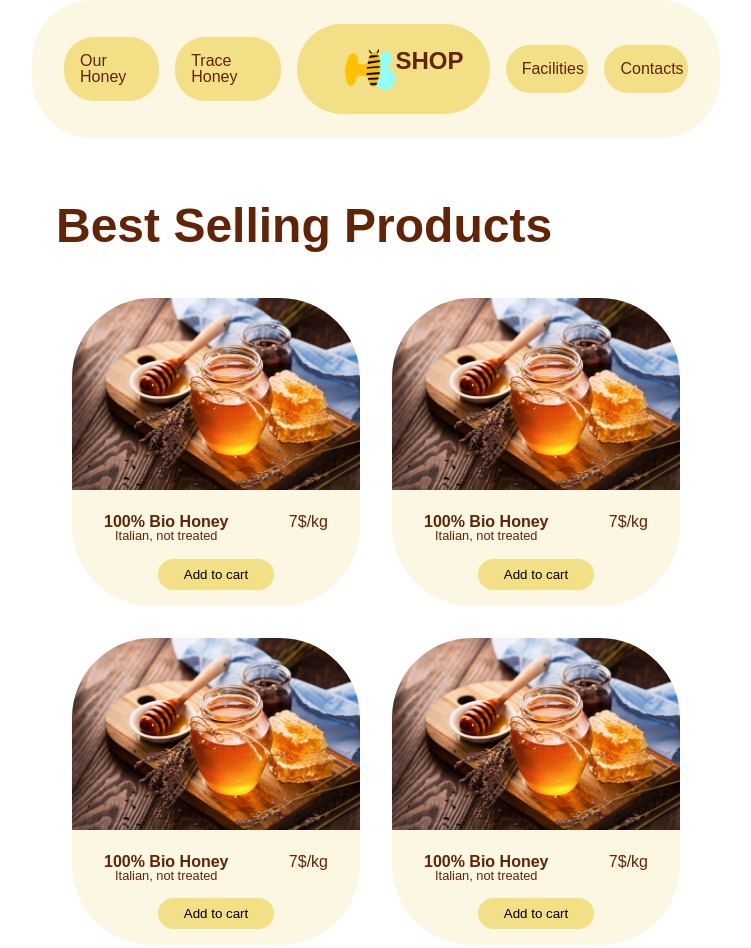
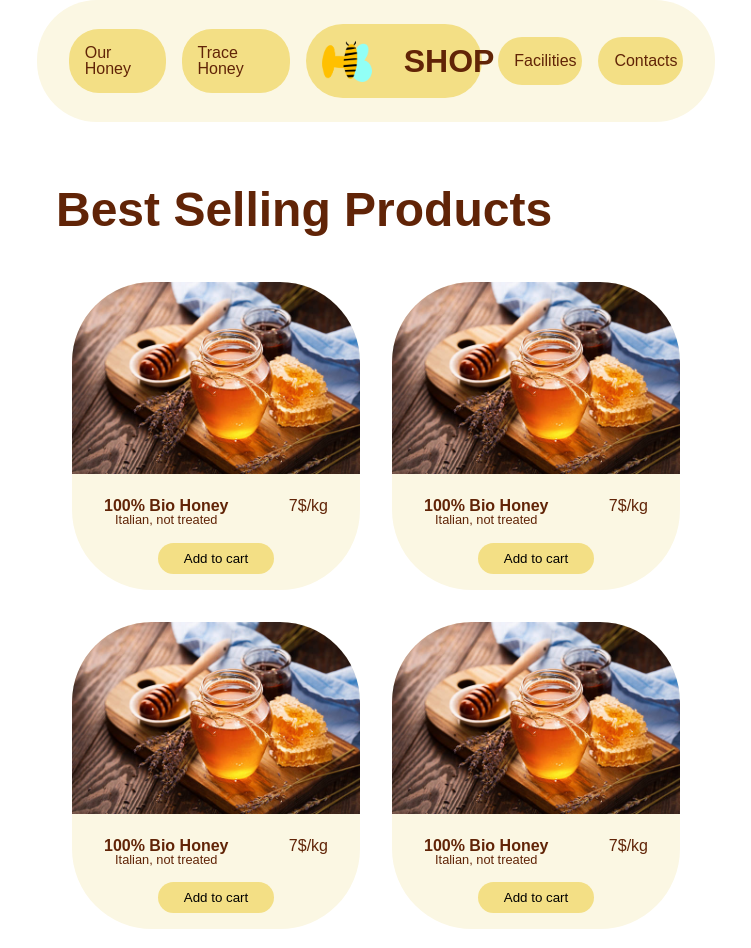
Before and after one commit to Emanuele-P/U2-W1-D3, a plain HTML site: page index.html in a window 1280 px wide. Shown: the top 948 px of the page, without its empty margins (264-1015 px from the left). Drawn offline with Linux system fonts and the light colour scheme.

Commit message:
fixed main button

```diff
--- a/assets/css/style.css
+++ b/assets/css/style.css
@@ -37,9 +37,10 @@ li {
   font-weight: bold;
   display: inline-flex;
   align-items: center;
-  padding: 1.5rem 3rem;
   border-radius: 70px;
   justify-content: space-between;
+  gap: 2rem;
+  padding-block: 1rem;
 }
 .main-button img {
   width: 50px;
@@ -50,8 +51,8 @@ li {
 section {
   display: flex;
   flex-wrap: wrap;
+  justify-content: center;
   gap: 2rem;
-  justify-content: center;
 }
 
 h2 {
@@ -109,7 +110,7 @@ h4 {
 
 /* ARTICLE */
 
-h3 {
+article h3 {
   font-size: 1.5rem;
   font-weight: bold;
   margin-bottom: 1rem;
```
